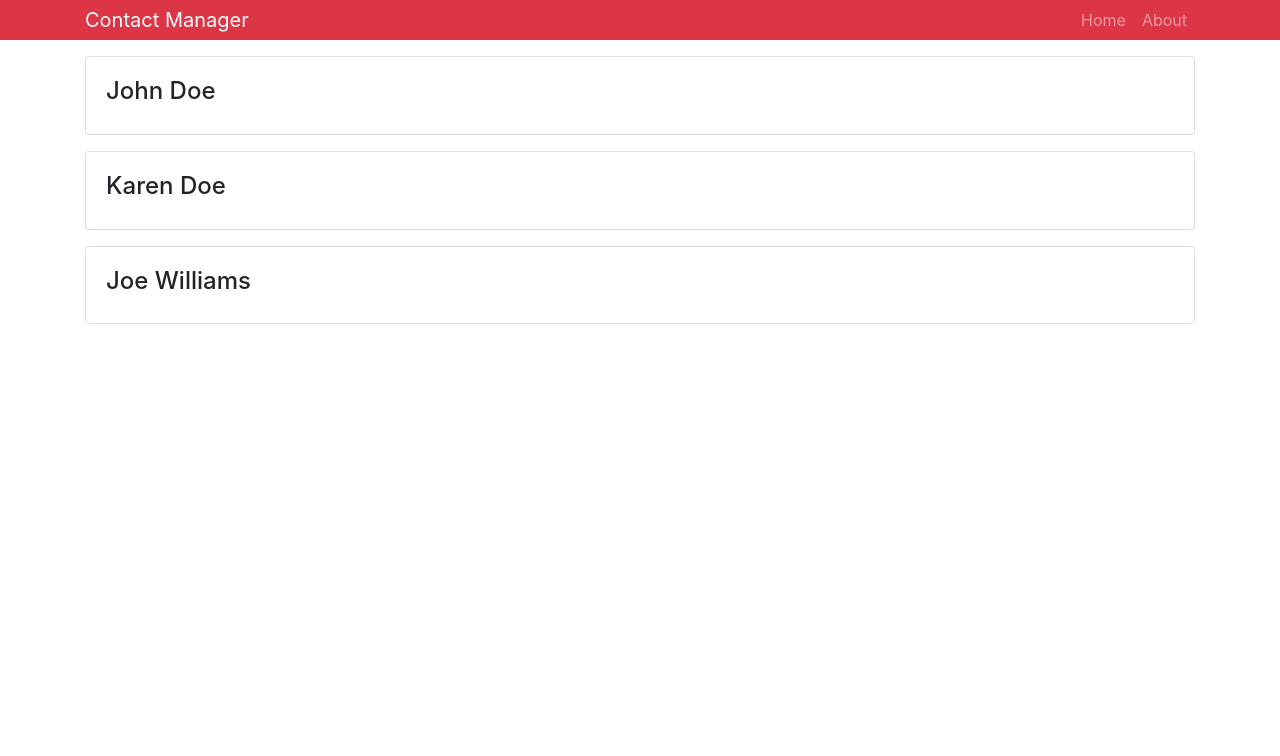
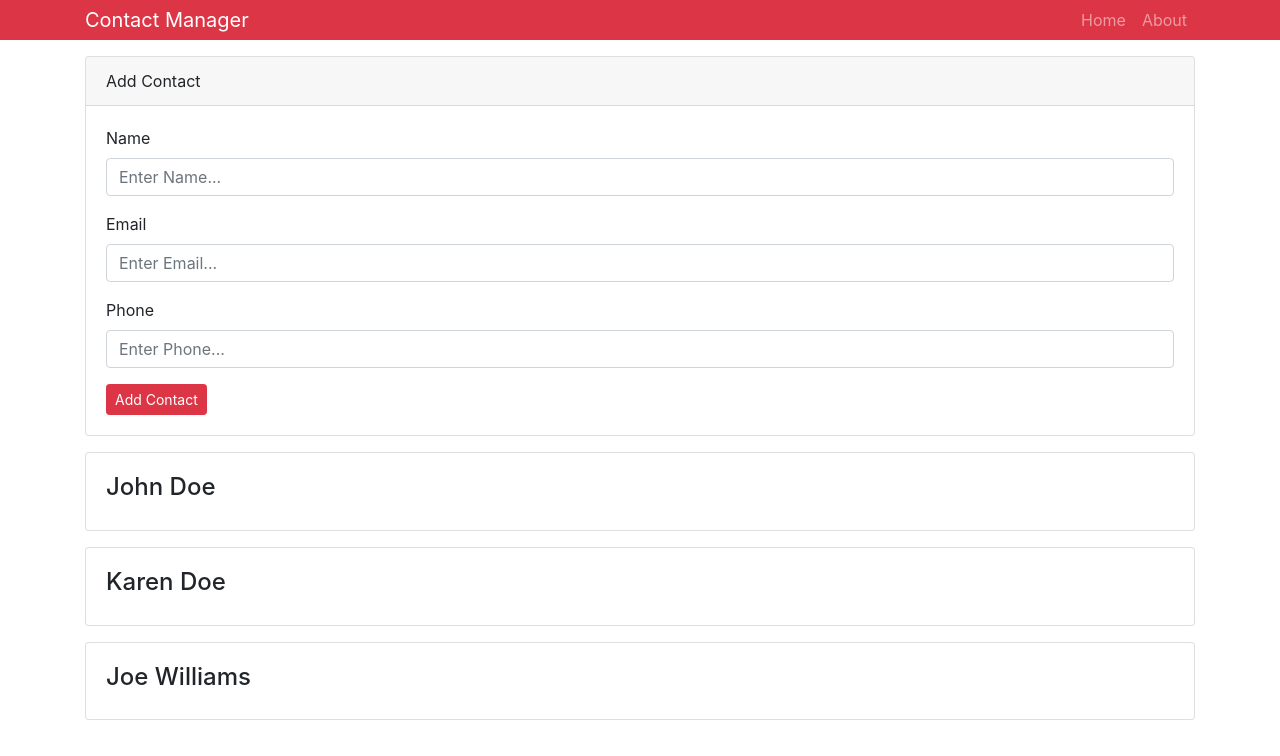
Before and after one commit to donal-crotty/contactmanager, a React (Create React App) app: page / in a window 1280 px wide. Shown: the top 756 px of the page. Built offline with nearby package versions, Linux system fonts and the light colour scheme.

Commit message:
Delete btn fixed. Add contact functionality. Dispatcher added.

```diff
--- a/src/App.js
+++ b/src/App.js
@@ -1,6 +1,7 @@
 import React, { Component } from 'react';
-import Contacts from './components/Contacts';
-import Header from './components/Header';
+import Contacts from './components/contacts/Contacts';
+import Header from './components/layout/Header';
+import AddContact from './components/contacts/AddContact';
 
 import { Provider } from './context';
 
@@ -13,6 +14,7 @@
         <div className="App">
           <Header branding="Contact Manager" />
           <div className="container">
+            <AddContact />
             <Contacts />
           </div>
         </div>
--- a/src/components/Contact.js
+++ /dev/null
@@ -1,46 +0,0 @@
-import React, { Component } from 'react';
-import PropTypes from 'prop-types';
-class Contact extends Component {
-  state = {
-    showContactInfo: false
-  };
-  onDeleteClick = () => {
-    this.props.deleteClickHandler();
-  };
-  render() {
-    const { name, email, phone } = this.props.contact;
-    const { showContactInfo } = this.state;
-
-    return (
-      <div className="card card-body mb-3">
-        <h4>
-          {name}{' '}
-          <i
-            onClick={() =>
-              this.setState({ showContactInfo: !this.state.showContactInfo })
-            }
-            className="fas fa-sort-down"
-            style={{ cursor: 'pointer' }}
-          />
-          <i
-            className="fas fa-times"
-            style={{ cursor: 'pointer', float: 'right', color: 'red' }}
-            onClick={this.onDeleteClick}
-          />
-        </h4>
-        {showContactInfo ? (
-          <ul className="list-group">
-            <li className="list-group-item">Email: {email}</li>
-            <li className="list-group-item">Phone: {phone}</li>
-          </ul>
-        ) : null}
-      </div>
-    );
-  }
-}
-Contact.propTypes = {
-  contact: PropTypes.object.isRequired,
-  deleteClickHandler: PropTypes.func.isRequired
-};
-
-export default Contact;
--- /dev/null
+++ b/src/components/contacts/AddContact.js
@@ -0,0 +1,91 @@
+import React, { Component } from 'react';
+import { Consumer } from '../../context';
+import uuid from 'uuid';
+
+class AddContact extends Component {
+  state = {
+    name: '',
+    email: '',
+    phone: ''
+  };
+
+  onSubmit = (dispatch, e) => {
+    e.preventDefault();
+
+    const { name, email, phone } = this.state;
+
+    const newContact = {
+      id: uuid(),
+      name,
+      email,
+      phone
+    };
+
+    dispatch({ type: 'ADD_CONTACT', payload: newContact });
+    this.setState({
+      name: '',
+      email: '',
+      phone: ''
+    });
+  };
+  onChange = e => this.setState({ [e.target.name]: e.target.value });
+
+  render() {
+    const { name, email, phone } = this.state;
+    return (
+      <Consumer>
+        {value => {
+          const { dispatch } = value;
+          return (
+            <div className="card mb-3">
+              <div className="card-header">Add Contact</div>
+              <div className="card-body">
+                <form onSubmit={this.onSubmit.bind(this, dispatch)}>
+                  <div className="form-group">
+                    <label htmlFor="name">Name</label>
+                    <input
+                      type="text"
+                      name="name"
+                      className="form-control form-control-g"
+                      placeholder="Enter Name..."
+                      value={name}
+                      onChange={this.onChange}
+                    />
+                  </div>
+                  <div className="form-group">
+                    <label htmlFor="email">Email</label>
+                    <input
+                      type="email"
+                      name="email"
+                      className="form-control form-control-g"
+                      placeholder="Enter Email..."
+                      value={email}
+                      onChange={this.onChange}
+                    />
+                  </div>
+                  <div className="form-group">
+                    <label htmlFor="phone">Phone</label>
+                    <input
+                      type="text"
+                      name="phone"
+                      className="form-control form-control-g"
+                      placeholder="Enter Phone..."
+                      value={phone}
+                      onChange={this.onChange}
+                    />
+                  </div>
+                  <input
+                    type="submit"
+                    value="Add Contact"
+                    className="btn btn-sm btn-danger"
+                  />
+                </form>
+              </div>
+            </div>
+          );
+        }}
+      </Consumer>
+    );
+  }
+}
+export default AddContact;
--- /dev/null
+++ b/src/components/contacts/Contact.js
@@ -0,0 +1,56 @@
+import React, { Component } from 'react';
+import PropTypes from 'prop-types';
+import { Consumer } from '../../context';
+
+class Contact extends Component {
+  state = {
+    showContactInfo: false
+  };
+  onDeleteClick = (id, dispatch) => {
+    dispatch({ type: 'DELETE_CONTACT', payload: id });
+  };
+  render() {
+    const { id, name, email, phone } = this.props.contact;
+    const { showContactInfo } = this.state;
+
+    return (
+      <Consumer>
+        {value => {
+          const { dispatch } = value;
+          return (
+            <div className="card card-body mb-3">
+              <h4>
+                {name}{' '}
+                <i
+                  onClick={() =>
+                    this.setState({
+                      showContactInfo: !this.state.showContactInfo
+                    })
+                  }
+                  className="fas fa-sort-down"
+                  style={{ cursor: 'pointer' }}
+                />
+                <i
+                  className="fas fa-times"
+                  style={{ cursor: 'pointer', float: 'right', color: 'red' }}
+                  onClick={this.onDeleteClick.bind(this, id, dispatch)}
+                />
+              </h4>
+              {showContactInfo ? (
+                <ul className="list-group">
+                  <li className="list-group-item">Email: {email}</li>
+                  <li className="list-group-item">Phone: {phone}</li>
+                </ul>
+              ) : null}
+            </div>
+          );
+        }}
+      </Consumer>
+    );
+  }
+}
+Contact.propTypes = {
+  contact: PropTypes.object.isRequired
+};
+
+export default Contact;
--- a/src/components/Contacts.js
+++ b/src/components/contacts/Contacts.js
@@ -1,17 +1,9 @@
 import React, { Component, Fragment } from 'react';
 import Contact from './Contact';
 
-import { Consumer } from '../context';
+import { Consumer } from '../../context';
 
 class Contacts extends Component {
-  deleteContact = id => {
-    const { contacts } = this.state;
-
-    const newContacts = contacts.filter(contact => contact.id !== id);
-    this.setState({
-      contacts: newContacts
-    });
-  };
   render() {
     return (
       <Consumer>
@@ -21,11 +13,7 @@
           return (
             <Fragment>
               {contacts.map(contact => (
-                <Contact
-                  key={contact.id}
-                  contact={contact}
-                  deleteClickHandler={this.deleteContact.bind(this, contact.id)}
-                />
+                <Contact key={contact.id} contact={contact} />
               ))}
             </Fragment>
           );
--- a/src/context.js
+++ b/src/context.js
@@ -1,6 +1,25 @@
 import React, { Component } from 'react';
 
 const Context = React.createContext();
+
+const reducer = (state, action) => {
+  switch (action.type) {
+    case 'DELETE_CONTACT':
+      return {
+        ...state,
+        contacts: state.contacts.filter(
+          contact => contact.id !== action.payload
+        )
+      };
+    case 'ADD_CONTACT':
+      return {
+        ...state,
+        contacts: [action.payload, ...state.contacts]
+      };
+    default:
+      return state;
+  }
+};
 
 export class Provider extends Component {
   state = {
@@ -23,7 +42,10 @@
         email: 'jwilliams@gmail.com',
         phone: '555-555-4546'
       }
-    ]
+    ],
+    dispatch: action => {
+      this.setState(state => reducer(state, action));
+    }
   };
 
   render() {
```
Also changed, not shown: src/components/contacts/AddContactUncontrolled_Ex.js (added, +76 -0 lines), src/components/layout/Header.js (renamed from src/components/Header.js).
